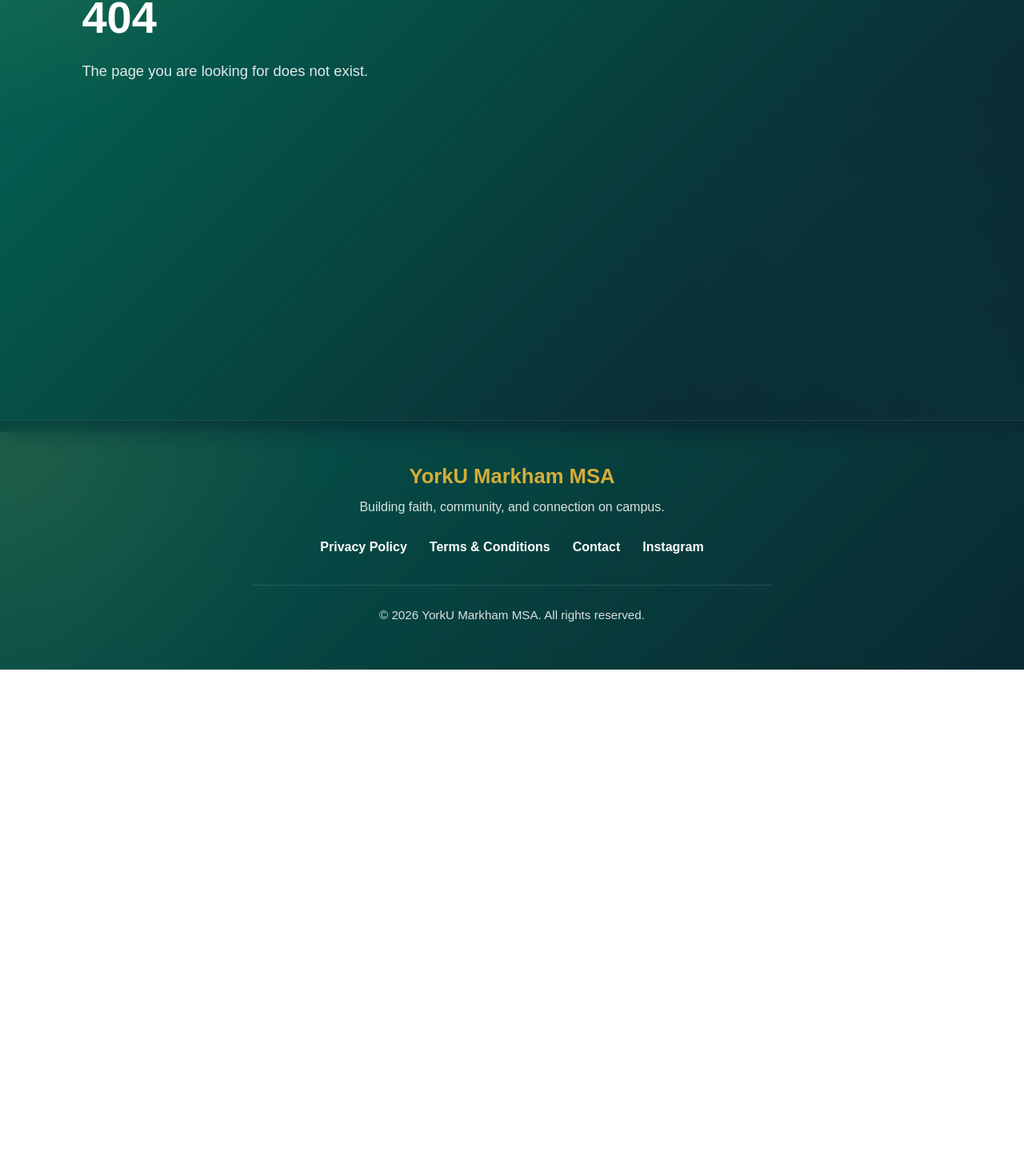
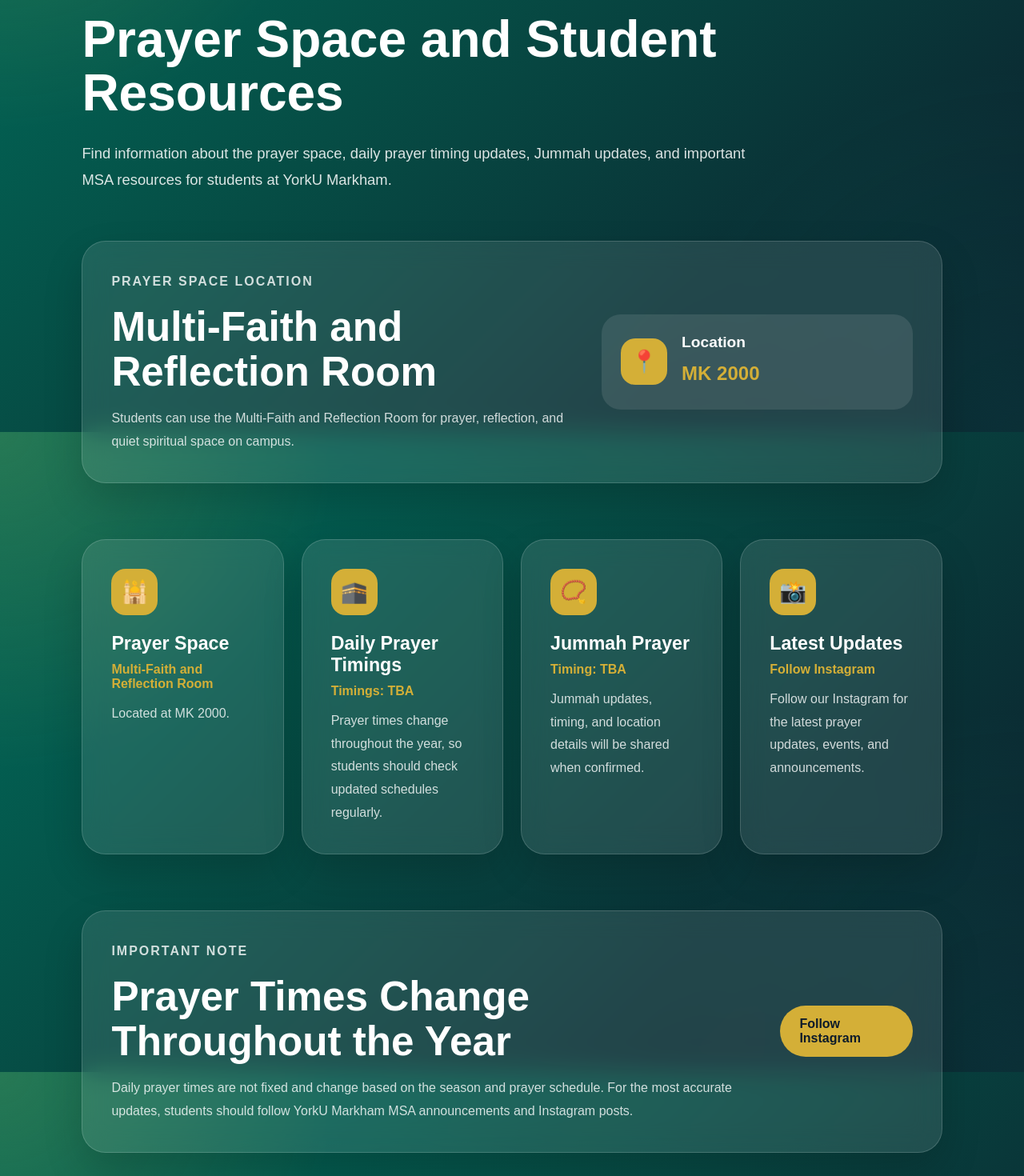
Before and after one commit to Mijlal06/yorku-markham-msa-website, a React (Vite) app in the folder frontend/: page /resources in a window 1280 px wide. Shown: the part 260-1730 px from the top of the page at 80% size. Before the commit the page ends 1097 px from the top, so only its background shows below. Built offline with nearby package versions, Linux system fonts and the light colour scheme.

Commit message:
Add prayer and resources page

```diff
--- a/frontend/src/App.jsx
+++ b/frontend/src/App.jsx
@@ -6,6 +6,7 @@
 import Home from "./pages/Home";
 import About from "./pages/About";
 import Events from "./pages/Events";
+import Resources from "./pages/Resources";
 import FAQ from "./pages/FAQ";
 import Contact from "./pages/Contact";
 import Privacy from "./pages/Privacy";
@@ -23,6 +24,7 @@
           <Route path="/" element={<Home />} />
           <Route path="/about" element={<About />} />
           <Route path="/events" element={<Events />} />
+          <Route path="/resources" element={<Resources />} />
           <Route path="/faq" element={<FAQ />} />
           <Route path="/contact" element={<Contact />} />
           <Route path="/privacy" element={<Privacy />} />
--- a/frontend/src/components/Footer.jsx
+++ b/frontend/src/components/Footer.jsx
@@ -11,6 +11,7 @@
       <div className="footer-links">
         <Link to="/privacy">Privacy Policy</Link>
         <Link to="/terms">Terms & Conditions</Link>
+        <Link to="/resources">Resources</Link>
         <Link to="/contact">Contact</Link>
 
         <a
--- a/frontend/src/components/Navbar.jsx
+++ b/frontend/src/components/Navbar.jsx
@@ -20,11 +20,29 @@
 
       <div className="nav-right">
         <div className={`nav-links ${menuOpen ? "active" : ""}`}>
-          <Link to="/" onClick={closeMenu}>Home</Link>
-          <Link to="/about" onClick={closeMenu}>About</Link>
-          <Link to="/events" onClick={closeMenu}>Events</Link>
-          <Link to="/faq" onClick={closeMenu}>FAQ</Link>
-          <Link to="/contact" onClick={closeMenu}>Contact</Link>
+          <Link to="/" onClick={closeMenu}>
+            Home
+          </Link>
+
+          <Link to="/about" onClick={closeMenu}>
+            About
+          </Link>
+
+          <Link to="/events" onClick={closeMenu}>
+            Events
+          </Link>
+
+          <Link to="/resources" onClick={closeMenu}>
+            Resources
+          </Link>
+
+          <Link to="/faq" onClick={closeMenu}>
+            FAQ
+          </Link>
+
+          <Link to="/contact" onClick={closeMenu}>
+            Contact
+          </Link>
         </div>
 
         <div className="nav-actions">
--- /dev/null
+++ b/frontend/src/pages/Resources.jsx
@@ -0,0 +1,106 @@
+function Resources() {
+    const prayerItems = [
+      {
+        title: "Prayer Space",
+        icon: "🕌",
+        detail: "Multi-Faith and Reflection Room",
+        info: "Located at MK 2000.",
+      },
+      {
+        title: "Daily Prayer Timings",
+        icon: "🕋",
+        detail: "Timings: TBA",
+        info: "Prayer times change throughout the year, so students should check updated schedules regularly.",
+      },
+      {
+        title: "Jummah Prayer",
+        icon: "📿",
+        detail: "Timing: TBA",
+        info: "Jummah updates, timing, and location details will be shared when confirmed.",
+      },
+      {
+        title: "Latest Updates",
+        icon: "📸",
+        detail: "Follow Instagram",
+        info: "Follow our Instagram for the latest prayer updates, events, and announcements.",
+      },
+    ];
+
+    return (
+      <section className="resources-page">
+        <div className="resources-hero">
+          <p className="section-label">Prayer & Resources</p>
+          <h1>Prayer Space and Student Resources</h1>
+          <p>
+            Find information about the prayer space, daily prayer timing updates,
+            Jummah updates, and important MSA resources for students at YorkU
+            Markham.
+          </p>
+        </div>
+
+        <div className="prayer-location-box">
+          <div>
+            <p className="section-label">Prayer Space Location</p>
+            <h2>Multi-Faith and Reflection Room</h2>
+            <p>
+              Students can use the Multi-Faith and Reflection Room for prayer,
+              reflection, and quiet spiritual space on campus.
+            </p>
+          </div>
+
+          <div className="location-badge">
+            <span>📍</span>
+            <div>
+              <strong>Location</strong>
+              <p>MK 2000</p>
+            </div>
+          </div>
+        </div>
+
+        <div className="resources-grid">
+          {prayerItems.map((item, index) => (
+            <div className="resource-card" key={index}>
+              <span className="resource-icon">{item.icon}</span>
+              <h3>{item.title}</h3>
+              <h4>{item.detail}</h4>
+              <p>{item.info}</p>
+            </div>
+          ))}
+        </div>
+
+        <div className="timing-note">
+          <div>
+            <p className="section-label">Important Note</p>
+            <h2>Prayer Times Change Throughout the Year</h2>
+            <p>
+              Daily prayer times are not fixed and change based on the season and
+              prayer schedule. For the most accurate updates, students should
+              follow YorkU Markham MSA announcements and Instagram posts.
+            </p>
+          </div>
+
+          <a
+            href="https://www.instagram.com/york_markham_msa/"
+            target="_blank"
+            rel="noopener noreferrer"
+            className="btn primary-btn"
+          >
+            Follow Instagram
+          </a>
+        </div>
+
+        <div className="resources-support">
+          <h2>Need Help or Have a Question?</h2>
+          <p>
+            If you have questions about prayer space, Jummah, events, volunteering,
+            or getting involved with the MSA, contact us anytime.
+          </p>
+          <a href="/contact" className="btn primary-btn">
+            Contact the MSA
+          </a>
+        </div>
+      </section>
+    );
+  }
+
+  export default Resources;
--- a/frontend/src/styles/global.css
+++ b/frontend/src/styles/global.css
@@ -2195,3 +2195,209 @@
 body.light-mode .event-link:hover {
   color: #b89120;
 }
+
+/* Prayer & Resources page */
+.resources-page {
+  padding: 100px 8%;
+  color: white;
+  background: transparent;
+}
+
+.resources-hero {
+  max-width: 950px;
+  margin-bottom: 60px;
+}
+
+.resources-hero h1 {
+  font-size: clamp(3rem, 5vw, 5.5rem);
+  line-height: 1.05;
+  margin-bottom: 24px;
+  color: white;
+}
+
+.resources-hero p {
+  max-width: 850px;
+  color: rgba(255, 255, 255, 0.86);
+  font-size: 1.15rem;
+  line-height: 1.8;
+}
+
+.prayer-location-box,
+.timing-note,
+.resources-support,
+.resource-card {
+  background: rgba(255, 255, 255, 0.1);
+  border: 1px solid rgba(255, 255, 255, 0.16);
+  border-radius: 30px;
+  padding: 36px;
+  backdrop-filter: blur(16px);
+  -webkit-backdrop-filter: blur(16px);
+  box-shadow: 0 22px 50px rgba(0, 0, 0, 0.16);
+  transition: 0.3s ease;
+}
+
+.prayer-location-box:hover,
+.timing-note:hover,
+.resources-support:hover,
+.resource-card:hover {
+  transform: translateY(-5px);
+  border-color: rgba(212, 175, 55, 0.45);
+}
+
+.prayer-location-box {
+  display: grid;
+  grid-template-columns: 1.2fr 0.8fr;
+  gap: 30px;
+  align-items: center;
+  margin-bottom: 70px;
+}
+
+.prayer-location-box h2,
+.timing-note h2,
+.resources-support h2 {
+  color: white;
+  font-size: clamp(2.2rem, 4vw, 4rem);
+  line-height: 1.1;
+  margin-bottom: 16px;
+}
+
+.prayer-location-box p,
+.timing-note p,
+.resources-support p,
+.resource-card p {
+  color: rgba(255, 255, 255, 0.8);
+  line-height: 1.8;
+}
+
+.location-badge {
+  display: flex;
+  align-items: center;
+  gap: 18px;
+  padding: 24px;
+  border-radius: 24px;
+  background: rgba(255, 255, 255, 0.1);
+}
+
+.location-badge span {
+  width: 58px;
+  height: 58px;
+  border-radius: 18px;
+  background: #d4af37;
+  color: #0d1b2a;
+  display: grid;
+  place-items: center;
+  font-size: 1.7rem;
+}
+
+.location-badge strong {
+  display: block;
+  color: white;
+  margin-bottom: 6px;
+  font-size: 1.2rem;
+}
+
+.location-badge p {
+  color: #d4af37;
+  font-weight: 900;
+  font-size: 1.5rem;
+  margin: 0;
+}
+
+.resources-grid {
+  display: grid;
+  grid-template-columns: repeat(4, 1fr);
+  gap: 22px;
+  margin-bottom: 70px;
+}
+
+.resource-icon {
+  width: 58px;
+  height: 58px;
+  border-radius: 18px;
+  background: #d4af37;
+  color: #0d1b2a;
+  display: grid;
+  place-items: center;
+  font-size: 1.7rem;
+  margin-bottom: 22px;
+}
+
+.resource-card h3 {
+  color: white;
+  font-size: 1.45rem;
+  margin-bottom: 10px;
+}
+
+.resource-card h4 {
+  color: #d4af37;
+  font-size: 1rem;
+  margin-bottom: 14px;
+}
+
+.timing-note {
+  display: flex;
+  justify-content: space-between;
+  align-items: center;
+  gap: 36px;
+  margin-bottom: 70px;
+}
+
+.timing-note div {
+  max-width: 800px;
+}
+
+.resources-support {
+  text-align: center;
+  max-width: 900px;
+  margin: 0 auto;
+}
+
+.resources-support p {
+  margin-bottom: 26px;
+}
+
+/* Light mode Resources page */
+body.light-mode .resources-page {
+  color: #10231f;
+}
+
+body.light-mode .resources-hero h1,
+body.light-mode .prayer-location-box h2,
+body.light-mode .timing-note h2,
+body.light-mode .resources-support h2,
+body.light-mode .resource-card h3,
+body.light-mode .location-badge strong {
+  color: #006d5b;
+}
+
+body.light-mode .resources-hero p,
+body.light-mode .prayer-location-box p,
+body.light-mode .timing-note p,
+body.light-mode .resources-support p,
+body.light-mode .resource-card p {
+  color: #344a45;
+}
+
+body.light-mode .prayer-location-box,
+body.light-mode .timing-note,
+body.light-mode .resources-support,
+body.light-mode .resource-card {
+  background: rgba(255, 255, 255, 0.72);
+  border: 1px solid rgba(0, 109, 91, 0.14);
+  box-shadow: 0 20px 45px rgba(0, 109, 91, 0.1);
+}
+
+body.light-mode .location-badge {
+  background: rgba(0, 109, 91, 0.08);
+}
+
+body.light-mode .resource-card h4,
+body.light-mode .location-badge p {
+  color: #006d5b;
+}
+
+body.light-mode .resource-icon,
+body.light-mode .location-badge span {
+  background: #006d5b;
+  color: white;
+}
--- a/frontend/src/styles/responsive.css
+++ b/frontend/src/styles/responsive.css
@@ -442,3 +442,34 @@
     text-align: center !important;
   }
 }
+
+@media (max-width: 1000px) {
+  .prayer-location-box,
+  .timing-note,
+  .resources-grid {
+    grid-template-columns: 1fr;
+  }
+
+  .resources-page {
+    padding: 80px 6%;
+  }
+
+  .timing-note {
+    flex-direction: column;
+    align-items: flex-start;
+  }
+}
+
+@media (max-width: 600px) {
+  .resources-page {
+    padding: 65px 6%;
+  }
+
+  .prayer-location-box,
+  .timing-note,
+  .resources-support,
+  .resource-card {
+    padding: 24px;
+    border-radius: 22px;
+  }
+}
```
